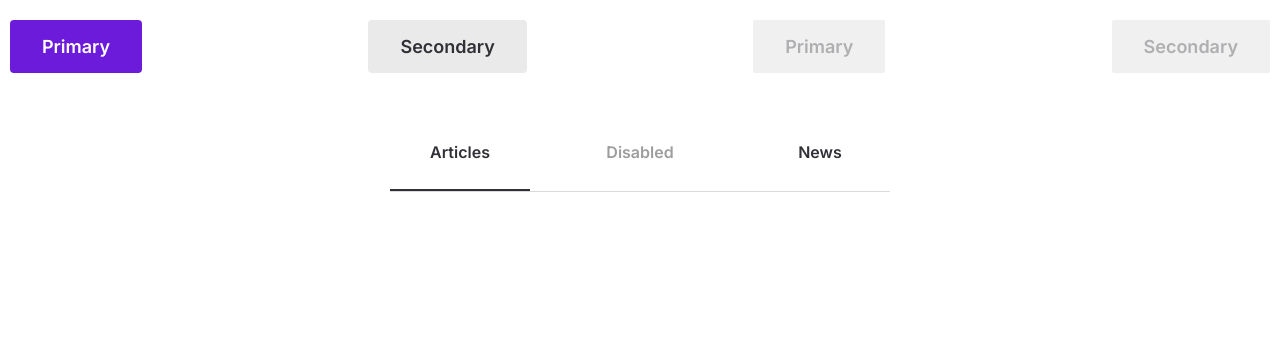
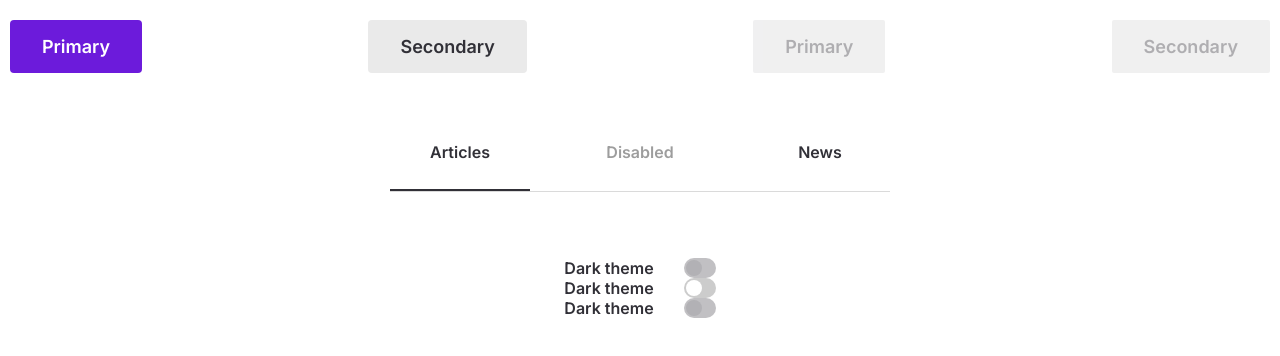
Before and after one commit to jecharmetout/newsblogproject, a React (Create React App) app: page / in a window 1280 px wide. Shown: the top 356 px of the page. Built offline with nearby package versions, Linux system fonts and the light colour scheme.

Commit message:
added label component and switch component

```diff
--- a/src/App.module.css
+++ b/src/App.module.css
@@ -21,3 +21,10 @@
   justify-content: center;
   align-items: center;
 }
+.containerSwitch{
+    width: 100%;
+  display: flex;
+  flex-direction: column;
+  justify-content: center;
+  align-items: center;
+}
--- a/src/App.tsx
+++ b/src/App.tsx
@@ -4,6 +4,7 @@ import styles from "./App.module.css";
 import { TabsNames } from "./Utils";
 import Button, { ButtonType } from "./Components/Button";
 import Tabs from "./Components/Tabs";
+import Switch from "./Components/Switch";
 
 const App = () => {
   const activeTab = TabsNames.Articles;
@@ -36,8 +37,14 @@ const App = () => {
           disabled={true}
         />
       </div>
-      <div className={styles.containerTabs}></div>
-      <Tabs tabs={tabs} onClick={() => {}} activeTab={activeTab} />
+      <div className={styles.containerTabs}>
+        <Tabs tabs={tabs} onClick={() => {}} activeTab={activeTab} />
+      </div>
+      <div className={styles.containerSwitch}>
+        <Switch disabled={true} title={"Dark theme"}/>
+        <Switch disabled={false} title={"Dark theme"}/>
+        <Switch disabled={true} title={"Dark theme"}/>
+      </div>
     </div>
   );
 };
--- /dev/null
+++ b/src/Components/Label/Label.module.css
@@ -0,0 +1,16 @@
+.label {
+  font-family: "Inter";
+  font-style: normal;
+  font-weight: 600;
+  font-size: 16px;
+  line-height: 20px;
+  color: rgba(49, 48, 55, 1);
+}
+.required::before {
+  content: '*';
+  color: red;
+  margin-right: 4px;
+}
+.darkContainer.label {
+  color: white;
+}
--- /dev/null
+++ b/src/Components/Label/Label.tsx
@@ -0,0 +1,25 @@
+import React, { FC } from "react";
+import classNames from "classnames";
+
+import styles from "./Label.module.css";
+import { LabelProps } from "./types";
+
+// import { useThemeContext, Theme } from "../../Context/ThemeContext/Context";
+
+
+const Label: FC<LabelProps> = ({ title, required}) => {
+  // const { theme } = useThemeContext();
+
+  return (
+    <div
+      className={classNames(styles.label, {
+        // [styles.darkContainer]: theme === Theme.Dark,
+        [styles.required]: required,
+      })}
+    >
+      {title}
+    </div>
+  );
+};
+
+export default Label;
--- /dev/null
+++ b/src/Components/Label/index.ts
@@ -0,0 +1 @@
+export {default} from './Label'
--- /dev/null
+++ b/src/Components/Label/types.ts
@@ -0,0 +1,6 @@
+export type LabelProps = {
+    title: string;
+    required?: boolean;
+
+
+  };
--- /dev/null
+++ b/src/Components/Switch/Switch.module.css
@@ -0,0 +1,67 @@
+.switchWrapper {
+  display: flex;
+  flex-direction: row;
+  align-items: center;
+  justify-content: space-between;
+  gap: 30px;
+}
+.toggleSwitch {
+  position: relative;
+  display: inline-block;
+  width: 32px;
+  height: 20px;
+}
+.toggleSwitch input[type="checkbox"] {
+  display: none;
+}
+.toggleSwitch .switch {
+  position: absolute;
+  cursor: pointer;
+  background-color: #ccc;
+  border-radius: 25px;
+  top: 0;
+  right: 0;
+  bottom: 0;
+  left: 0;
+  transition: background-color 0.2s ease;
+}
+
+.toggleSwitch .switch::before {
+  position: absolute;
+  content: "";
+  left: 2px;
+  top: 2px;
+  width: 16px;
+  height: 16px;
+  background-color: #ffffff;
+  border-radius: 50%;
+  transition: transform 0.3s ease;
+}
+
+.toggleSwitch input[type="checkbox"]:checked + .switch::before {
+  transform: translateX(12px);
+  background-color: #ffffff;
+}
+.toggleSwitch input[type="checkbox"]:checked + .switch {
+  background-color: #6c1bdb;
+}
+/* hover */
+.toggleSwitch .switch:hover {
+  background-color: #31303780;
+}
+.toggleSwitch input[type="checkbox"]:checked + .switch:hover {
+  background-color: #912ef2;
+}
+/* disabled */
+.toggleSwitch input[type="checkbox"]:disabled + .switch {
+  background-color: rgba(49, 48, 55, 0.3);
+}
+.toggleSwitch input[type="checkbox"]:disabled + .switch::before {
+  background-color: rgba(49, 48, 55, 0.1);
+}
+.toggleSwitch input[type="checkbox"]:checked:disabled + .switch {
+  background-color: #6c1bdb;
+}
+.toggleSwitch input[type="checkbox"]:checked:disabled + .switch::before {
+  background-color: #912ef2;
+}
--- /dev/null
+++ b/src/Components/Switch/Switch.tsx
@@ -0,0 +1,18 @@
+import React, { useState,FC } from "react";
+import Label from "../Label";
+import styles from "./Switch.module.css";
+import { SwitchProps } from "./types";
+const Switch:FC<SwitchProps> = ({disabled,title}) => {
+  const [isToggled, setIsToggled] = useState(false);
+  const onToggle = () => setIsToggled(!isToggled);
+  return (
+    <div className={styles.switchWrapper}>
+      <Label title={title} />
+      <label className={styles.toggleSwitch}>
+        <input type="checkbox" checked={isToggled} onChange={onToggle} disabled={disabled}/>
+        <span className={styles.switch} />
+      </label>
+    </div>
+  );
+};
+export default Switch;
--- /dev/null
+++ b/src/Components/Switch/index.ts
@@ -0,0 +1 @@
+export {default} from './Switch'
--- /dev/null
+++ b/src/Components/Switch/types.ts
@@ -0,0 +1,4 @@
+export type SwitchProps = {
+    disabled?:boolean;
+    title:string;
+}
```
